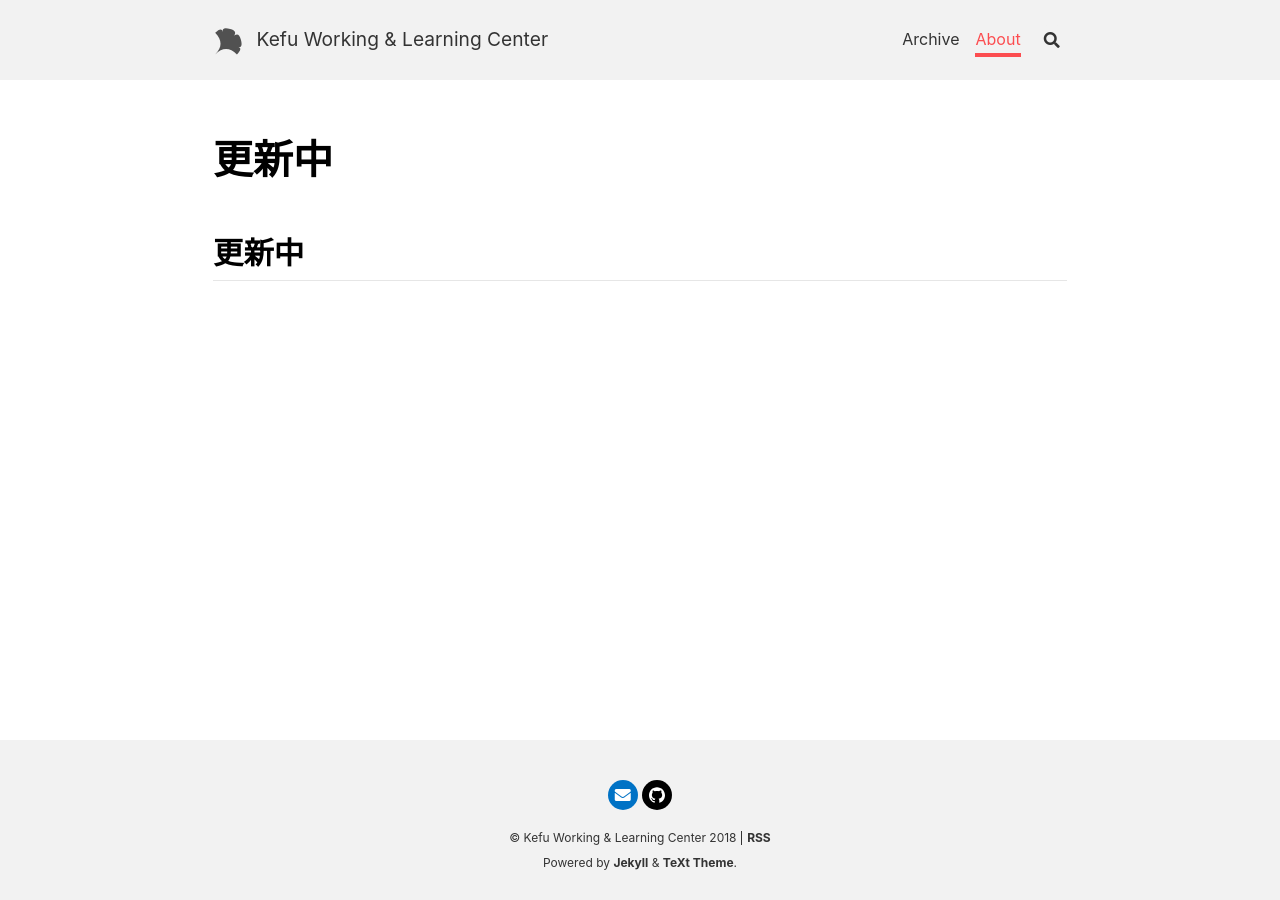
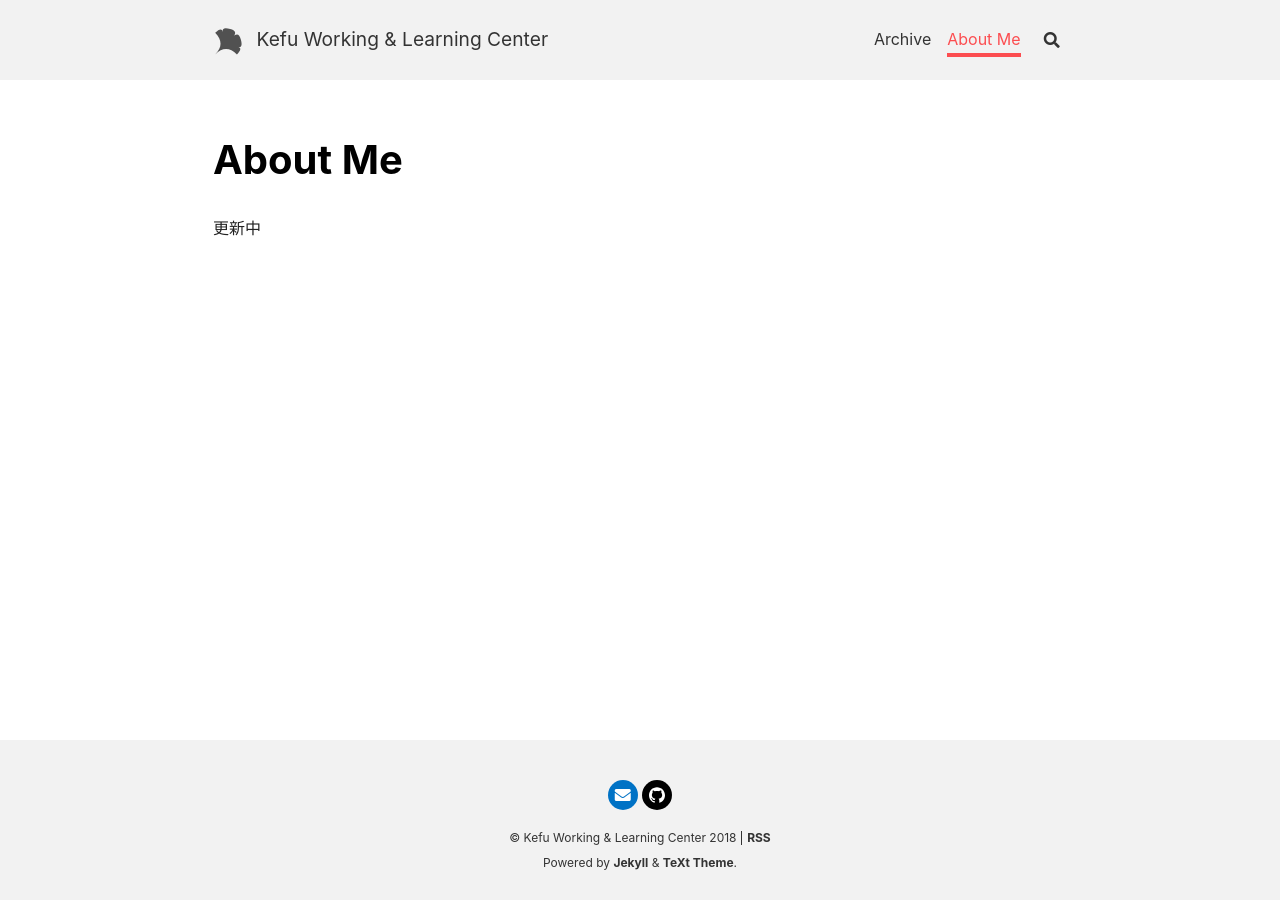
Before and after one commit to kefuzheng/kefuzheng.github.io, a Jekyll site: the page built from about.md, in a window 1280 px wide. Built offline with Jekyll 4.4.1, drawn with Linux system fonts in a browser that asks for light colours; nearby versions of some CDN libraries; our own code applies the rules of GitHub Pages for plain Markdown files.

Commit message:
modify about page

```diff
--- a/_data/navigation.yml
+++ b/_data/navigation.yml
@@ -6,8 +6,8 @@ header:
       zh-Hant:  歸檔
     url:        /archive.html
   - titles:
-      en:       About
-      zh:       关于
-      zh-Hans:  关于
-      zh-Hant:  關於
+      en:       About Me
+      zh:       关于我
+      zh-Hans:  关于我
+      zh-Hant:  關於我
     url:        /about.html
--- a/about.md
+++ b/about.md
@@ -8,4 +8,5 @@ titles:
 key: page-about
 ---
 
-## 更新中
+
+更新中
```
